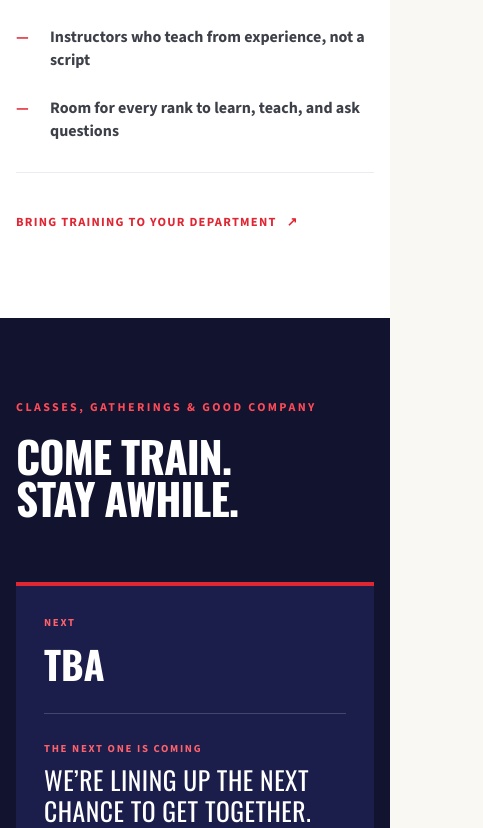
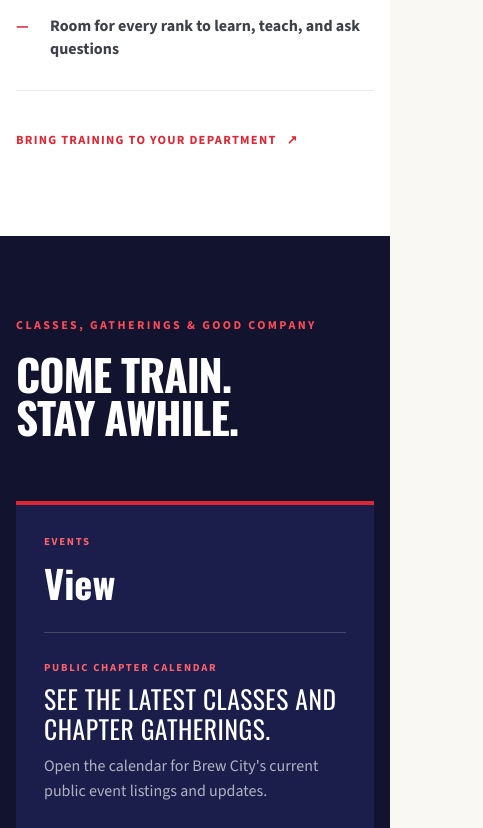
Before and after one commit to jakehinsy/bcfools-site, a Next.js app: page / in a window 390 px wide. Shown: the part 3514-4342 px from the top of the page, 483 px wide, since content can reach past the window. Built offline with nearby package versions, Linux system fonts and the light colour scheme.

Commit message:
Polish Brew City public navigation
Co-authored-by: Jake Hinsenkamp <jakehinsy@gmail.com>
Signed-off-by: Jake Hinsenkamp <jakehinsy@gmail.com>

```diff
--- a/src/app/SiteHeader.tsx
+++ b/src/app/SiteHeader.tsx
@@ -1,9 +1,18 @@
+"use client";
+
 import Image from "next/image";
 import Link from "next/link";
+import { useRef } from "react";
 import { siteConfig } from "@/config/site";
 import { ArrowIcon } from "./ArrowIcon";
 
 export function SiteHeader() {
+  const mobileNav = useRef<HTMLDetailsElement>(null);
+
+  function closeMobileNav() {
+    mobileNav.current?.removeAttribute("open");
+  }
+
   return (
     <>
       <div className="utility-bar">
@@ -58,17 +67,18 @@ export function SiteHeader() {
             Join the chapter <ArrowIcon />
           </Link>
 
-          <details className="mobile-nav">
+          <details className="mobile-nav" ref={mobileNav}>
             <summary>Menu</summary>
             <nav aria-label="Mobile navigation">
               {siteConfig.navigation.map((item) => (
-                <Link key={item.href} href={item.href}>
+                <Link key={item.href} href={item.href} onClick={closeMobileNav}>
                   {item.label}
                 </Link>
               ))}
               <Link
                 className="mobile-nav__cta"
                 href={siteConfig.links.applicationRoute}
+                onClick={closeMobileNav}
               >
                 Membership application <ArrowIcon />
               </Link>
--- a/src/app/globals.css
+++ b/src/app/globals.css
@@ -728,6 +728,12 @@ img {
   margin: 10px 0 0;
 }
 
+.events__card .events__meta {
+  color: rgb(255 255 255 / 82%);
+  font-size: 0.84rem;
+  font-weight: 700;
+}
+
 .events__actions {
   align-items: flex-start;
   display: flex;
@@ -999,7 +1005,8 @@ img {
 
   .training__media {
     aspect-ratio: 4 / 3;
-    min-height: 420px;
+    min-height: 0;
+    width: 100%;
   }
 
   .events__card {
@@ -1070,10 +1077,6 @@ img {
     width: 100%;
   }
 
-  .training__media {
-    min-height: 350px;
-  }
-
   .events__card {
     grid-template-columns: 1fr;
   }
--- a/src/app/page.tsx
+++ b/src/app/page.tsx
@@ -1,9 +1,19 @@
 import Image from "next/image";
 import Link from "next/link";
 import { siteConfig } from "@/config/site";
+import {
+  nextPublicEvent,
+  publicEventStartDateKey,
+  publicEventTimeLabel,
+  websiteEventsFromPlatoon,
+  type PublicEvent,
+} from "@/data/events";
+import { loadPublicOrganizationEvents } from "@/lib/platoonPublicEvents";
 import { ArrowIcon } from "./ArrowIcon";
 import { PoweredByPlatoon } from "./PoweredByPlatoon";
 import { SiteHeader } from "./SiteHeader";
+
+export const dynamic = "force-dynamic";
 
 const principles = [
   {
@@ -41,7 +51,36 @@ const membershipSteps = [
   },
 ];
 
-export default function Home() {
+function homepageEventDate(event: PublicEvent) {
+  const [year, month, day] = publicEventStartDateKey(event).split("-").map(Number);
+  const date = new Date(Date.UTC(year, month - 1, day, 12));
+  return {
+    day: String(day),
+    month: new Intl.DateTimeFormat("en-US", {
+      month: "short",
+      timeZone: "UTC",
+    }).format(date),
+  };
+}
+
+export default async function Home() {
+  const now = new Date();
+  const feed = await loadPublicOrganizationEvents(
+    siteConfig.publicEvents.organizationSlug,
+    siteConfig.publicEvents.defaultTimeZone,
+    now,
+  );
+  const events = websiteEventsFromPlatoon(feed.events, siteConfig.publicEvents);
+  const nextEvent = nextPublicEvent(
+    events,
+    now.toISOString(),
+    siteConfig.publicEvents.defaultTimeZone,
+  );
+  const nextEventDate = nextEvent ? homepageEventDate(nextEvent) : null;
+  const nextEventDetails = nextEvent
+    ? [nextEvent.location, publicEventTimeLabel(nextEvent)].filter(Boolean).join(" · ")
+    : null;
+
   return (
     <>
       <a className="skip-link" href="#main-content">
@@ -187,17 +226,40 @@ export default function Home() {
             </div>
             <div className="events__card">
               <div className="events__date" aria-hidden="true">
-                <span>Next</span>
-                <strong>TBA</strong>
+                <span>
+                  {nextEventDate?.month ?? (feed.status === "ready" ? "Next" : "Events")}
+                </span>
+                <strong>{nextEventDate?.day ?? (feed.status === "ready" ? "TBA" : "View")}</strong>
               </div>
               <div className="events__body">
-                <p className="events__status">The next one is coming</p>
-                <h3>We’re lining up the next chance to get together.</h3>
-                <p>
-                  Follow the chapter for new dates. Whether it is a hands-on
-                  class, a chapter gathering, or a good reason to sit around a
-                  table, there is always room for one more.
-                </p>
+                {nextEvent ? (
+                  <>
+                    <p className="events__status">{nextEvent.category.label}</p>
+                    <h3>{nextEvent.title}</h3>
+                    <p>{nextEvent.summary ?? nextEventDetails}</p>
+                    {nextEvent.summary && nextEventDetails && (
+                      <p className="events__meta">{nextEventDetails}</p>
+                    )}
+                  </>
+                ) : feed.status === "ready" ? (
+                  <>
+                    <p className="events__status">The next one is coming</p>
+                    <h3>We’re lining up the next chance to get together.</h3>
+                    <p>
+                      Public training, chapter gatherings, and community events
+                      will appear here as soon as Brew City posts them.
+                    </p>
+                  </>
+                ) : (
+                  <>
+                    <p className="events__status">Public chapter calendar</p>
+                    <h3>See the latest classes and chapter gatherings.</h3>
+                    <p>
+                      Open the calendar for Brew City&apos;s current public event
+                      listings and updates.
+                    </p>
+                  </>
+                )}
               </div>
               <div className="events__actions">
                 <a
@@ -289,7 +351,7 @@ export default function Home() {
 
           <div className="footer-links">
             <p>Explore</p>
-            {siteConfig.navigation.map((item) => (
+            {siteConfig.footerNavigation.map((item) => (
               <a key={item.href} href={item.href}>
                 {item.label}
               </a>
--- a/src/config/site.ts
+++ b/src/config/site.ts
@@ -13,8 +13,13 @@ export const siteConfig = {
     { label: "About", href: "/about" },
     { label: "Training", href: "/#training" },
     { label: "Events", href: "/events" },
+    { label: "Contact", href: "/contact" },
+  ],
+  footerNavigation: [
+    { label: "About", href: "/about" },
+    { label: "Training", href: "/#training" },
+    { label: "Events", href: "/events" },
     { label: "Join", href: "/join" },
-    { label: "Contact", href: "/contact" },
   ],
   links: {
     applicationRoute: "/join",
--- a/src/data/events.ts
+++ b/src/data/events.ts
@@ -82,6 +82,16 @@ export function publicEventIsUpcoming(
   return new Date(event.endsAt ?? event.startsAt).getTime() >= new Date(now).getTime();
 }
 
+export function nextPublicEvent(
+  events: readonly PublicEvent[],
+  now: string,
+  calendarTimeZone: string,
+) {
+  return events
+    .filter((event) => publicEventIsUpcoming(event, now, calendarTimeZone))
+    .toSorted((a, b) => a.startsAt.localeCompare(b.startsAt))[0] ?? null;
+}
+
 type WebsiteEventOptions = {
   categoryOverrides: EventCategoryOverrides;
   defaultCategoryColor: string;
```
Also changed, not shown: 1 other file (tests, documents, lock files or other folders).
